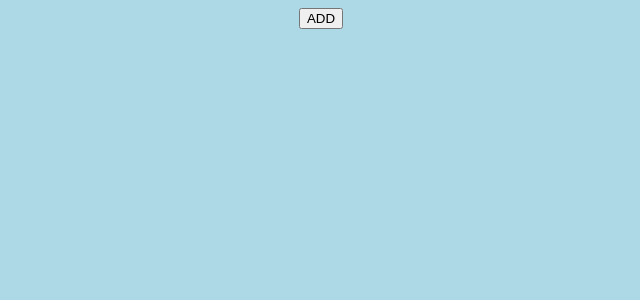
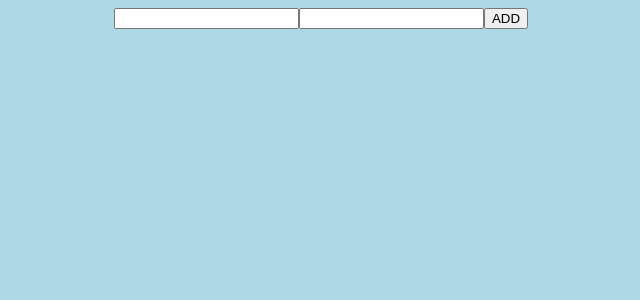
Before and after one commit to wishtack-training/wt-training-angular, an Angular app: page / in a window 1280 px wide. Shown: the top 300 px of the page, without its empty margins (319-959 px from the left). Built offline with nearby package versions, Linux system fonts and the light colour scheme.

Commit message:
Added user form.

```diff
--- a/src/app/user/user-list/user-list.component.html
+++ b/src/app/user/user-list/user-list.component.html
@@ -1,8 +1,18 @@
-<div>
-    <button
-            type="button"
-            (click)="addUser()">ADD</button>
-</div>
+<form (ngSubmit)="addUser()">
+
+    <input
+            name="firstName"
+            type="text"
+            [(ngModel)]="formUser.firstName">
+
+    <input
+            name="lastName"
+            type="text"
+            [(ngModel)]="formUser.lastName">
+
+    <button type="submit">ADD</button>
+
+</form>
 
 <wt-user-preview
         *ngFor="let user of getUserList()"
--- a/src/app/user/user-list/user-list.component.ts
+++ b/src/app/user/user-list/user-list.component.ts
@@ -11,6 +11,8 @@ import { UserStore } from '../user-store';
 })
 export class UserListComponent implements OnInit {
 
+    formUser = new User();
+
     private _userStore = new UserStore();
 
     constructor() {
@@ -20,7 +22,8 @@ export class UserListComponent implements OnInit {
     }
 
     addUser() {
-        this._userStore.addUser(new User('Foo', 'BAR'));
+        this._userStore.addUser(this.formUser);
+        this.formUser = new User();
     }
 
     getUserList() {
--- a/src/app/user/user.ts
+++ b/src/app/user/user.ts
@@ -1,7 +1,7 @@
 export class User {
 
-    constructor(public firstName: string,
-                public lastName: string) {
+    constructor(public firstName?: string,
+                public lastName?: string) {
     }
 
 }
```
Also changed, not shown: src/app/app.module.ts (+8 -3 lines).
